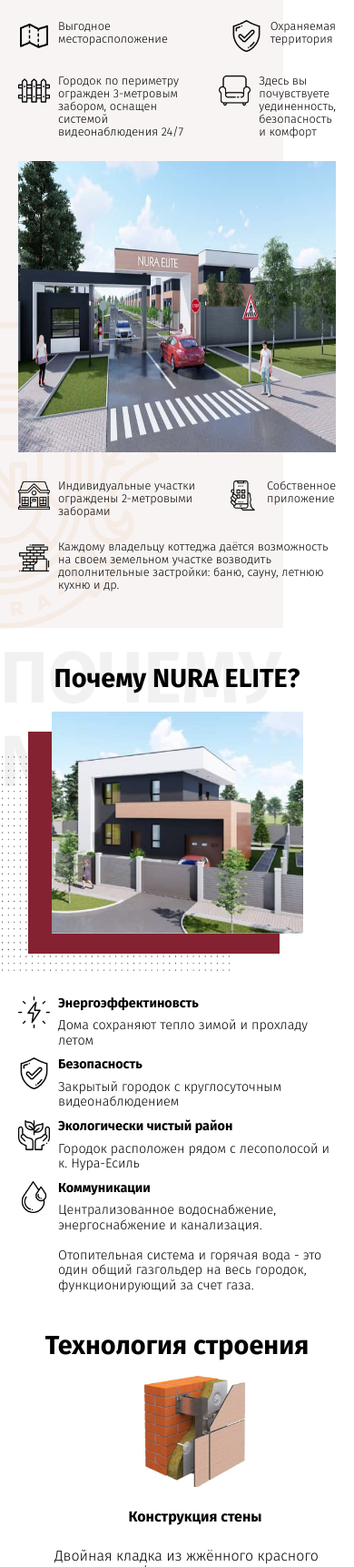
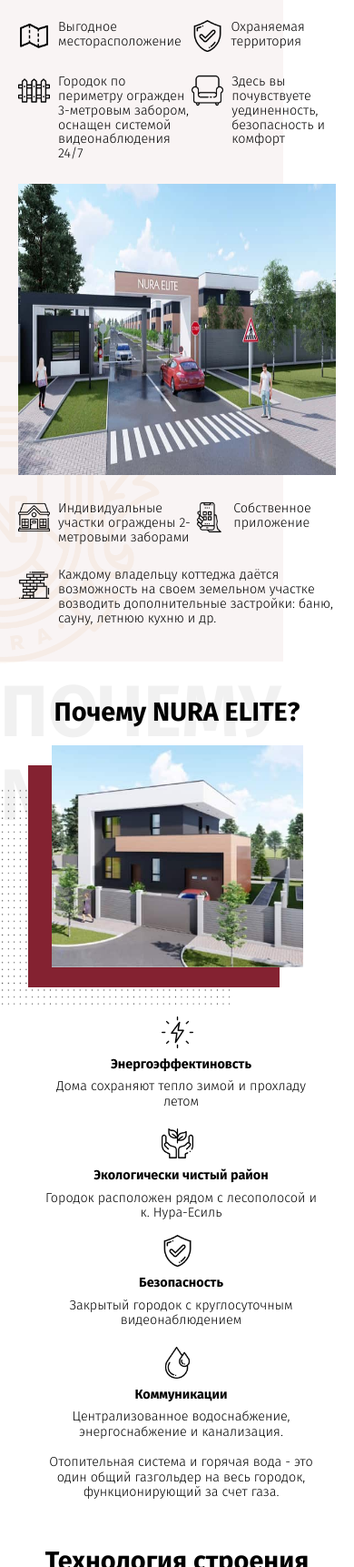
Before and after one commit to Ilya7399/repository_name2, a plain HTML site: page index.html in a window 390 px wide. Shown: the part 2784-4506 px from the top of the page at 91% size. Drawn offline with Linux system fonts and the light colour scheme.

Commit message:
Исправил ошибки, сделал доп.задание

```diff
--- a/css/style.css
+++ b/css/style.css
@@ -519,43 +519,74 @@ circle {
   margin-left: 90px;
 }
 
+.benefits__content div {
+  width: 100%;
+}
+
 .benefits__h2 {
   margin: 0;
 }
 
 .benefits__row {
   display: flex;
-  flex-direction: row;
-}
-
-.benefits-icons__text {
+  justify-content: space-between;
+}
+
+.benefits__row article {
+  display: flex;
+}
+
+.benefits-icon__text {
+  width: 100%;
   padding-left: 15px;
   margin: 0;
 }
 
+.first__ben__row {
+  max-width: 695px;
+}
+
 .first-icon__text {
-  width: 280px;
-}
-
-.left-icon__text {
-  max-width: 280px;
-  width: 100%;
-}
-
-.right-icons {
-  margin-left: 60px;
-}
-
-.icon-7-text {
-  max-width: 700px;
-  width: 100%;
+  max-width: 290px;
+}
+
+.second-icon__text {
+  max-width: 195px;
+}
+
+.second__ben__row {
+  max-width: 800px;
+}
+
+.third-icon__text {
+  max-width: 330px;
+}
+
+.fourth-icon__text {
+  max-width: 300px;
+}
+
+.third__ben__row {
+  max-width: 760px;
+}
+
+.fifth-icon__text {
+  max-width: 300px;
+}
+
+.sixth-icon__text {
+  max-width: 250px;
+}
+
+.last__ben__row {
+  max-width: 770px;
 }
 
 .benefits__bg-container {
   position: relative;
   max-width: 1180px;
   width: 100%;
-  margin: -1240px auto 0;
+  margin: -1220px auto 0;
   z-index: 0;
 }
 
@@ -616,16 +647,17 @@ circle {
 }
 
 .reasons__right-content {
-  display: grid;
-  grid-template-columns: 1fr 1fr;
+  display: flex;
+  flex-direction: column;
   margin-top: 86px;
   margin-left: 41px;
-}
-
-.col {
-  display: flex;
-  flex-direction: column;
-  gap: 64px;
+  gap: 40px;
+}
+
+.row {
+  display: flex;
+  flex-direction: row;
+  gap: 20px;
 }
 
 .reason {
@@ -645,6 +677,8 @@ circle {
 }
 
 .reasons__text {
+  max-width: 300px;
+  width: 100%;
   font-family: 'Fira Sans Light';
   font-size: 1.125rem;
   margin: 0;
@@ -667,8 +701,8 @@ circle {
 }
 
 .technology__content {
-  display: grid;
-  grid-template-columns: 1fr 1fr;
+  display: flex;
+  flex-direction: row;
 }
 
 .technology__columns {
@@ -678,6 +712,7 @@ circle {
 
 .techonology__right-column {
   margin-top: 108px;
+  margin-left: 60px;
 }
 
 .technology__h3 {
@@ -698,7 +733,7 @@ circle {
   position: absolute;
   font-size: 14.56rem;
   opacity: 0.05;
-  margin-top: -1860px;
+  margin-top: -1790px;
   margin-left: -43px;
 }
 
@@ -814,10 +849,13 @@ circle {
   align-items: center;
 }
 
+.payment__submenu:nth-child(even) {
+  color: var(--ui-color);
+}
+
 .payment__text {
-  display: flex;
-  flex-direction: column;
-  align-items: center;
+  max-width: 184px;
+  text-align: center;
   font-family: 'Fira Sans Bold';
   font-size: 1.0625rem;
   margin-top: 10px;
@@ -836,7 +874,7 @@ circle {
   height: 312px;
   font-size: 16.25rem;
   opacity: 0.05;
-  margin-top: -420px;
+  margin-top: -460px;
 }
 
 .contacts__container {
@@ -1171,7 +1209,7 @@ circle {
 
   .benefits__content {
     margin-top: 49px;
-    gap: 41px;
+    gap: 30px;
     margin-left: 95px;
   }
 
@@ -1180,27 +1218,63 @@ circle {
     height: 46px;
   }
 
-  .benefits-icons__text {
+  .benefits-icon__text {
     padding-left: 12px;
   }
 
   .benefits__picture {
-    width: 763px;
+    width: 733px;
     height: 463px;
   }
 
-  .icon-7-text {
-    max-width: 600px;
+  .first__ben__row {
+    max-width: 620px;
+  }
+
+  .first-icon__text {
+    max-width: 240px;
+  }
+
+  .second-icon__text {
+    max-width: 195px;
+  }
+
+  .second__ben__row {
+    max-width: 655px;
+  }
+
+  .third-icon__text {
+    max-width: 300px;
+  }
+
+  .fourth-icon__text {
+    max-width: 230px;
+  }
+
+  .third__ben__row {
+    max-width: 630px;
+  }
+
+  .fifth-icon__text {
+    max-width: 270px;
+  }
+
+  .sixth-icon__text {
+    max-width: 200px;
+  }
+
+  .last__ben__row {
+    max-width: 620px;
   }
 
   .benefits__bg-container {
     max-width: 960px;
-    margin-top: -1010px;
+    margin-top: -960px;
   }
 
   .benefits__bg {
     max-width: 910px;
-    height: 1070px;
+    height: 1020px;
     margin-left: -104px;
   }
 
@@ -1236,10 +1310,6 @@ circle {
     margin-left: 33px;
   }
 
-  .col {
-    gap: 35px;
-  }
-
   .reasons__icon-text {
     margin-left: 12px;
   }
@@ -1281,6 +1351,7 @@ circle {
 
   .techonology__right-column {
     margin-top: 88px;
+    margin-left: 40px;
   }
 
   .right-image-1 {
@@ -1311,7 +1382,7 @@ circle {
 
   .technology__bg {
     font-size: 11.8rem;
-    margin-top: -1510px;
+    margin-top: -1430px;
     margin-left: -35px;
   }
 
@@ -1398,6 +1469,7 @@ circle {
   }
 
   .payment__text {
+    max-width: 150px;
     font-size: 0.86rem;
     margin-top: 8px;
   }
@@ -1862,7 +1934,7 @@ circle {
     margin-top: 37px;
     margin-left: 0;
     gap: 31px;
-    padding-left: 70px;
+    padding-left: 50px;
   }
 
   .icon {
@@ -1870,31 +1942,64 @@ circle {
     height: 35px;
   }
 
-  .benefits-icons__text {
+  .benefits-icon__text {
+    font-size: 0.9rem;
     padding-left: 9px;
   }
 
-  .right-icons {
-    margin-left: 20px;
-  }
-
-  .icon-7-text {
-    max-width: 520px;
-  }
-
   .benefits__picture {
-    width: 572px;
-    height: 347px;
+    width: 610px;
+    height: 350px;
+  }
+
+  .first__ben__row {
+    max-width: 530px;
+  }
+
+  .first-icon__text {
+    max-width: 210px;
+  }
+
+  .second-icon__text {
+    max-width: 170px;
+  }
+
+  .second__ben__row {
+    max-width: 570px;
+  }
+
+  .third-icon__text {
+    max-width: 260px;
+  }
+
+  .fourth-icon__text {
+    max-width: 210px;
+  }
+
+  .third__ben__row {
+    max-width: 540px;
+  }
+
+  .fifth-icon__text {
+    max-width: 230px;
+  }
+
+  .sixth-icon__text {
+    max-width: 180px;
+  }
+
+  .last__ben__row {
+    max-width: 550px;
   }
 
   .benefits__bg-container {
     max-width: 720px;
-    margin-top: -765px;
+    margin-top: -785px;
   }
 
   .benefits__bg {
     max-width: 840px;
-    height: 810px;
+    height: 830px;
     margin-left: -78px;
   }
 
@@ -1939,16 +2044,32 @@ circle {
 
   .reasons__right-content {
     margin: 0;
-    margin-top: 20px;
+    margin-top: 10px;
+    gap: 15px;
+  }
+
+  .row {
+    flex-direction: column;
+  }
+
+  .reason {
+    flex-direction: column;
+    align-items: center;
   }
 
   .reasons__icon-text {
+    margin-top: 10px;
     margin-left: 9px;
   }
 
   .reasons__h3 {
+    text-align: center;
     font-size: 0.9rem;
     margin-bottom: 8px;
+  }
+
+  .reasons__text {
+    text-align: center;
   }
 
   .reasons__bg {
@@ -1958,7 +2079,7 @@ circle {
   }
 
   .technology__h2 {
-    margin-top: 30px;
+    margin-top: 60px;
     margin-bottom: 16px;
   }
 
@@ -1993,7 +2114,7 @@ circle {
   }
 
   .techonology__right-column {
-    margin-top: 0;
+    margin: 0;
   }
 
   .right-image-1 {
@@ -2129,7 +2250,7 @@ circle {
     width: 399px;
     height: 143px;
     font-size: 7.5rem;
-    margin-top: -430px;
+    margin-top: -500px;
   }
 
   .contacts__container {
@@ -2321,29 +2442,12 @@ circle {
     padding-left: 0;
   }
 
-  .benefits-icons__text {
-    font-size: 0.8rem;
-  }
-
-  .first-icon__text {
-    width: 200px;
-  }
-
-  .left-icon__text {
-    max-width: 200px;
-    width: 100%;
-  }
-
   .benefits__picture {
     margin-left: 0;
     width: 530px;
     height: 320px;
   }
 
-  .icon-7-text {
-    max-width: 450px;
-  }
-
   .benefits__bg-container {
     max-width: 800px;
     margin-top: -710px;
@@ -2358,17 +2462,7 @@ circle {
   }
 
   .reasons__right-content {
-    display: flex;
-    flex-direction: column;
-  }
-
-  .col {
-    margin-bottom: 10px;
-    gap: 10px;
-  }
-
-  .reason {
-    justify-content: flex-start;
+    margin-top: 5px;
   }
 
   .reasons__bg {
@@ -2376,9 +2470,13 @@ circle {
     margin-top: -10px;
   }
 
+  .technology__h2 {
+    margin-top: 50px;
+  }
+
   .technology__bg {
     font-size: 6rem;
-    margin-top: -2200px;
+    margin-top: -2220px;
   }
 
   .payment__text {
@@ -2386,7 +2484,7 @@ circle {
   }
 
   .payment__bg {
-    margin-top: -415px;
+    margin-top: -480px;
   }
 
   .contacts__container {
--- a/index.html
+++ b/index.html
@@ -272,28 +272,33 @@
             Основные преимущества <br />
             городка
           </h2>
-          <div class="first benefits__row">
+          <div class="benefits__row first__ben__row">
+            <article>
               <img class="icon" src="/assets/img/Секция основные преимущества городка/clarity_map-line.png">
-            <p class="benefits-icons__text first-icon__text text">
-              Выгодное <br> месторасположение
+              <p class="benefits-icon__text first-icon__text text">
+                Выгодное месторасположение
               </p>
-            <img class="icon right-icons" src="/assets/img/Секция основные преимущества городка/Rectangle 32.png">
-            <p class="benefits-icons__text text">
-              Охраняемая <br />
-              территория
+            </article>
+            <article>
+              <img class="icon" src="/assets/img/Секция основные преимущества городка/Rectangle 32.png">
+              <p class="benefits-icon__text second-icon__text text">
+                Охраняемая территория
               </p>
+            </article>
           </div>
-          <div class="second benefits__row">
+          <div class="benefits__row second__ben__row">
+            <article>
               <img class="icon" src="/assets/img/Секция основные преимущества городка/Rectangle 29.png" />
-            <p class="benefits-icons__text left-icon__text text">
+              <p class="benefits-icon__text third-icon__text text">
                 Городок по периметру огражден 3-метровым забором, оснащен системой видеонаблюдения 24/7
               </p>
-            <img class="icon right-icons" src="/assets/img/Секция основные преимущества городка/Rectangle 31.png" />
-            <p class="benefits-icons__text list-reset text">
-              Здесь вы почувствуете <br />
-              уединенность, безопасность <br />
-              и комфорт
+            </article>
+            <article>
+              <img class="icon" src="/assets/img/Секция основные преимущества городка/Rectangle 31.png" />
+              <p class="benefits-icon__text fourth-icon__text text">
+                Здесь вы почувствуете уединенность, безопасность и комфорт
               </p>
+            </article>
           </div>
           <figure class="benefits__figure">
             <picture>
@@ -302,23 +307,28 @@
               <img class="benefits__picture" src="/assets/img/Секция основные преимущества городка/Rectangle 8.jpg" />
             </picture>
           </figure>
-          <div class="third benefits__row">
+          <div class="benefits__row third__ben__row">
+            <article>
               <img class="icon" src="/assets/img/Секция основные преимущества городка/Rectangle 26.png" />
-            <p class="benefits-icons__text left-icon__text text">
+              <p class="benefits-icon__text fifth-icon__text text">
                 Индивидуальные участки ограждены 2-метровыми заборами
               </p>
-            <img class="icon right-icons" src="/assets/img/Секция основные преимущества городка/Rectangle 28.png" />
-            <p class="benefits-icons__text text">
-              Собственное <br />
-              приложение
+            </article>
+            <article>
+              <img class="icon" src="/assets/img/Секция основные преимущества городка/Rectangle 28.png" />
+              <p class="benefits-icon__text sixth-icon__text text">
+                Собственное приложение
               </p>
+            </article>
           </div>
-          <div class="last benefits__row">
+          <div class="benefits__row last__ben__row">
+            <article>
               <img class="icon" src="/assets/img/Секция основные преимущества городка/Rectangle 27.png" />
-            <p class="benefits-icons__text icon-7-text text">
+              <p class="benefits-icon__text text">
                 Каждому владельцу коттеджа даётся возможность на своем земельном
                 участке возводить дополнительные застройки: баню, сауну, летнюю кухню и др.
               </p>
+            </article>
           </div>
         </div>
       </div>
@@ -344,7 +354,7 @@
             <img class="reasons__points reasons__image" src="assets/img/Секция причины/points.png" />
           </figure>
           <div class="reasons__right-content">
-            <div class="col">
+            <div class="row">
               <div class="reason">
                 <img class="icon" src="/assets/img/Секция причины/Rectangle 21.png" />
                 <article class="reasons__icon-text">
@@ -355,22 +365,22 @@
                 </article>
               </div>
               <div class="reason">
+                <img class="icon" src="/assets/img/Секция причины/Rectangle 23.png" />
+                <article class="reasons__icon-text">
+                  <h3 class="reasons__h3 h3">Экологически чистый район</h3>
+                  <p class="reasons__text">
+                    Городок расположен рядом с лесополосой и к. Нура-Есиль
+                  </p>
+                </article>
+              </div>
+            </div>
+            <div class="row">
+              <div class="reason">
                 <img class="icon" src="/assets/img/Секция причины/Rectangle 22.png" />
                 <article class="reasons__icon-text">
                   <h3 class="reasons__h3 h3">Безопасность</h3>
                   <p class="reasons__text">
                     Закрытый городок с круглосуточным видеонаблюдением
-                  </p>
-                </article>
-              </div>
-            </div>
-            <div class="col">
-              <div class="reason">
-                <img class="icon" src="/assets/img/Секция причины/Rectangle 23.png" />
-                <article class="reasons__icon-text">
-                  <h3 class="reasons__h3 h3">Экологически чистый район</h3>
-                  <p class="reasons__text">
-                    Городок расположен рядом с лесополосой и к. Нура-Есиль
                   </p>
                 </article>
               </div>
@@ -544,36 +554,19 @@
       <ul class="payment__menu list-reset">
         <li class="payment__submenu">
           <img class="payment__image-1" src="/assets/img/Область способы оплаты/image 2.png" />
-          <ul class="payment__text list-reset">
-            <li>Получение займа</li>
-            <li>через АО</li>
-            <li>"ЖилСтройСберБанк"</li>
-          </ul>
+          <p class="payment__text">Получение займа через АО "ЖилСтройСберБанк"</p>
         </li>
         <li class="payment__submenu">
           <img class="payment__image-2" src="/assets/img/Область способы оплаты/0.png">
-          <ul class="payment__text list-reset">
-            <li>Получение</li>
-            <li>беспроцентной рассрочки</li>
-            <li>от застройщика NURA</li>
-            <li>ELITE</li>
-          </ul>
+          <p class="payment__text">Получение беспроцентной рассрочки от застройщика NURA ELITE</p>
         </li>
         <li class="payment__submenu">
           <img class="payment__image-3" src="/assets/img/Область способы оплаты/image 4.png" />
-          <ul class="payment__text list-reset">
-            <li>Казахстанская</li>
-            <li>Ипотечная Компания</li>
-            <li>«Орда»</li>
-          </ul>
+          <p class="payment__text">Казахстанская Ипотечная Компания «Орда»</p>
         </li>
         <li class="payment__submenu">
           <img class="payment__image-4" src="/assets/img/Область способы оплаты/logos_bitcoin.png" />
-          <ul class="payment__text list-reset">
-            <li>Оплата</li>
-            <li>криптовалютой</li>
-            <li>(Биткоин)</li>
-          </ul>
+          <p class="payment__text">Оплата криптовалютой (Биткоин)</p>
         </li>
       </ul>
       <p class="payment__bg">Оплата</p>
```
Lines whose indentation alone changed are shown as unchanged.
